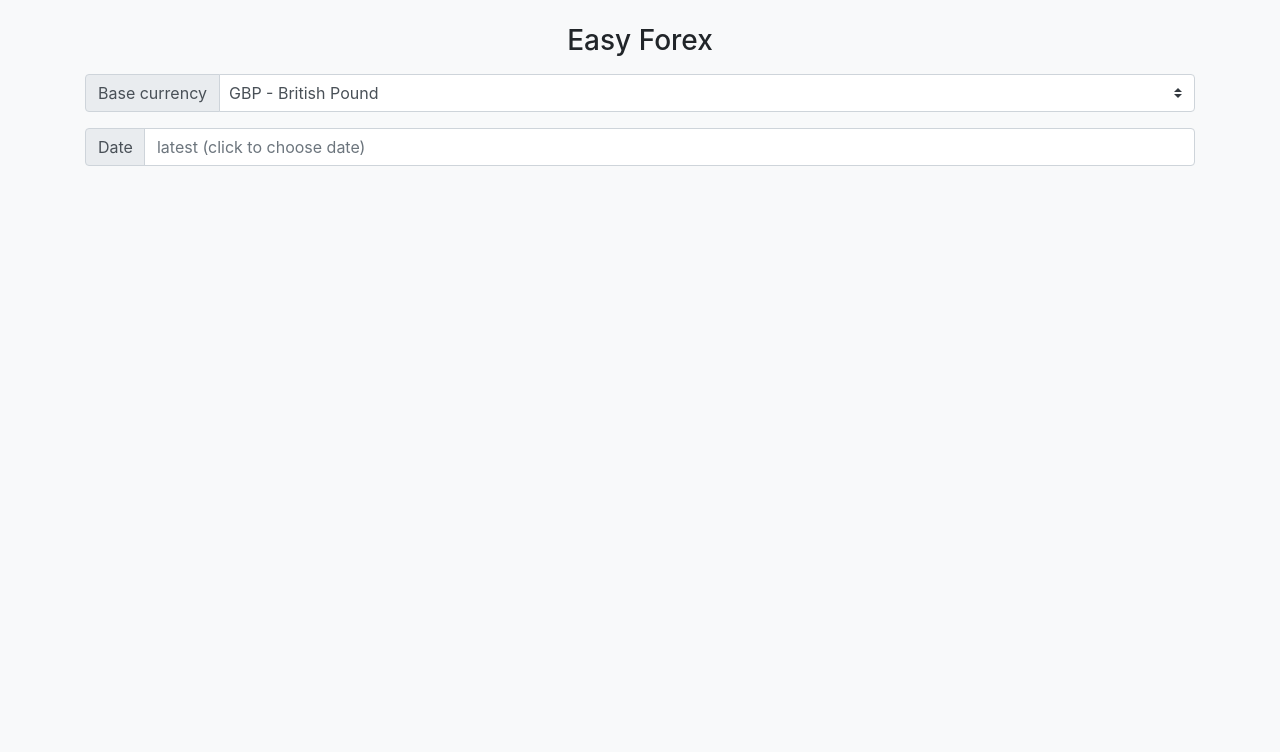
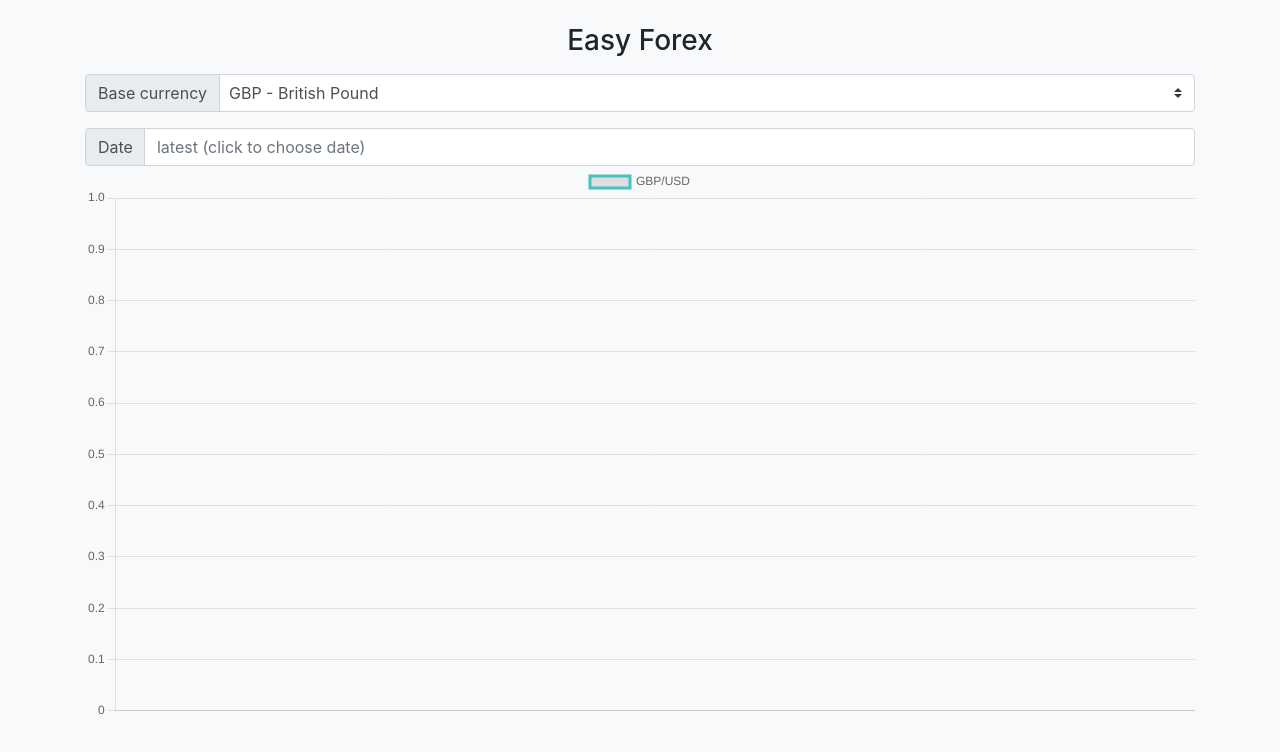
Before and after one commit to summersky1/easy-forex, a plain HTML site: page index.html in a window 1280 px wide. Drawn offline with nearby package versions, Linux system fonts and the light colour scheme; no server answers.

Commit message:
Add line chart showing sample GBP/USD data from asynchronous API calls

```diff
--- a/app.js
+++ b/app.js
@@ -1,4 +1,5 @@
 const displayElement = document.querySelector('#display')
+const chart = setupChart()
 const baseCurrencySelect = document.querySelector('#baseCurrencySelect')
 
 const endpoint = 'https://api.ratesapi.io/api/'
@@ -16,7 +17,7 @@ const currencyInfo = {
 }
 
 let baseCurrency = 'GBP'
-let date = 'latest'
+let specifiedDate = 'latest'
 
 function getQueryParams(baseCurrency) {
     let targetCurrencies = Object.keys(currencyInfo)
@@ -27,28 +28,37 @@ function getQueryParams(baseCurrency) {
     }
 }
 
-const getResults = async (queryParams) => {
+async function fetchRates(queryParams, date = null) {
     try {
-        const response = await axios.get(endpoint + date, {
+        let requestUrl = endpoint
+        if (date === null) {
+            requestUrl += specifiedDate
+        } else {
+            requestUrl += date
+        }
+        const response = await axios.get(requestUrl, {
             params: queryParams
         })
-        renderResults(response.data)
+        return response.data
     }
     catch(error) {
         console.log(error)
     }
 }
 
-function renderResults(jsonResponse) {
-    let results = jsonResponse.rates
+async function fetchAndDisplayRates(queryParams) {
+    let jsonResponse = await fetchRates(queryParams)
+    displayRates(jsonResponse.rates)
+}
 
+function displayRates(rates) {
     let tableElement = document.createElement('table')
     tableElement.classList.add('table', 'table-bordered', 'table-hover', 'table-striped', 'mt-3', 'animate__animated', 'animate__fadeIn')
     let tBodyElement = document.createElement('tbody') // needed for hover
     tableElement.appendChild(tBodyElement)
 
     tBodyElement.appendChild(generateTableRow(baseCurrency, 1)) // add base currency first to top of table
-    for (const [currency, rate] of Object.entries(results)) {
+    for (const [currency, rate] of Object.entries(rates)) {
         tBodyElement.appendChild(generateTableRow(currency, rate))
     }
     displayElement.appendChild(tableElement)
@@ -101,7 +111,7 @@ function setupDateSelection() {
         dateFormat: "Y-m-d",
         maxDate: "today",
         onChange: function(selectedDates, dateStr, instance) {
-            date = dateStr
+            specifiedDate = dateStr
             updateResults()
         },
     })
@@ -111,13 +121,43 @@ function updateResults() {
     while(displayElement.firstChild) {
         displayElement.removeChild(displayElement.lastChild)
     }
-    getResults(getQueryParams(baseCurrency))
+    fetchAndDisplayRates(getQueryParams(baseCurrency))
+}
+
+async function populateChart() {
+    const dates = ['2021-01-01','2021-02-01','2021-03-01','2021-04-01']
+    const promises = []
+    dates.forEach(date => {
+        promises.push(fetchRates(getQueryParams(baseCurrency), date))
+    })
+    let responseList = await Promise.all(promises)
+    for (let i = 0; i < dates.length; i++) {
+        chart.data.datasets[0].data.push({ x: dates[i], y: responseList[i].rates.USD })
+    }
+    chart.update()
+}
+
+function setupChart() {
+    let ctx = document.querySelector('#chartCanvas').getContext('2d');
+    return new Chart(ctx, {
+        type: 'line',
+        data: {
+            datasets: [
+                {
+                    label: 'GBP/USD',
+                    borderColor: 'rgb(75, 192, 192)',
+                    tension: 0.2,
+                },
+            ]
+        },
+    });
 }
 
 function main() {
     setupBaseCurrencySelection()
     setupDateSelection()
-    getResults(getQueryParams(baseCurrency))
+    fetchAndDisplayRates(getQueryParams(baseCurrency))
+    populateChart()
 }
 
 main()
--- a/index.html
+++ b/index.html
@@ -8,6 +8,7 @@
     <link rel="stylesheet" href="https://cdn.jsdelivr.net/npm/flatpickr/dist/flatpickr.min.css">
     <script src="https://cdn.jsdelivr.net/npm/flatpickr"></script>
     <script src="https://cdn.jsdelivr.net/npm/axios/dist/axios.min.js"></script>
+    <script src="https://cdn.jsdelivr.net/npm/chart.js@3.0.2/dist/chart.min.js" integrity="sha256-9CKDuBNIQo/dQgrK9nyK+XcD2MBjb0JgnPMANrQw6Cs=" crossorigin="anonymous"></script>
     <script src="app.js" defer></script>
   </head>
   <body class="bg-light">
@@ -29,6 +30,7 @@
         </div>
         <div id="display">
         </div>
+        <canvas id="chartCanvas" class="mb-4"></canvas>
       </div>
     </div>
   </body>
```
